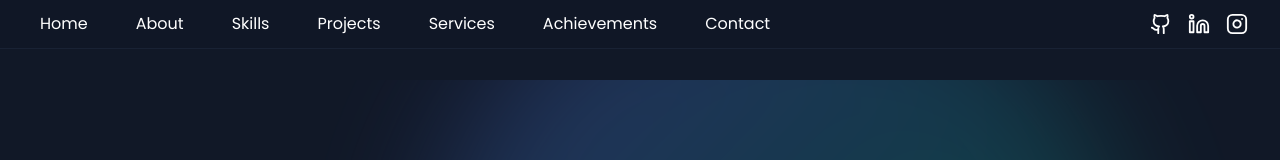
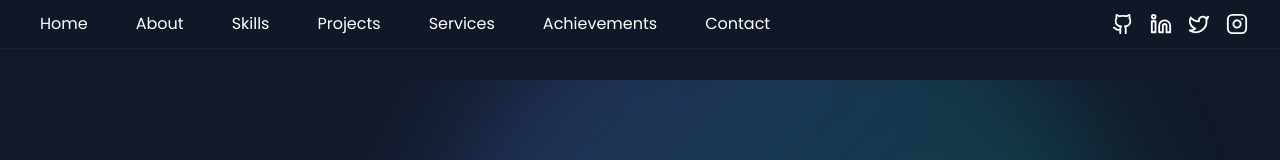
Before and after one commit to PremPanchal1224/prem-portfolio, a React (Vite) app: page / in a window 1280 px wide. Shown: the top 160 px of the page. Built offline with nearby package versions, Linux system fonts and the light colour scheme.

Commit message:
Add Twitter link to navbar
Added Twitter link to the navigation bar, positioned before the Instagram link.

```diff
--- a/src/components/Navbar.tsx
+++ b/src/components/Navbar.tsx
@@ -1,5 +1,4 @@
-
-import { Github, Linkedin, Instagram } from "lucide-react";
+import { Github, Linkedin, Instagram, Twitter } from "lucide-react";
 
 const navLinks = [
   { label: "Home", href: "#home" },
@@ -14,6 +13,7 @@ const navLinks = [
 const socialLinks = [
   { href: "https://github.com/PremPanchal1224", icon: Github, label: "GitHub" },
   { href: "https://linkedin.com/in/prempanchal1224", icon: Linkedin, label: "LinkedIn" },
+  { href: "https://x.com/Prem_Panchal_", icon: Twitter, label: "X" },
   { href: "https://instagram.com/prempanchal1224", icon: Instagram, label: "Instagram" },
 ];
 
```
